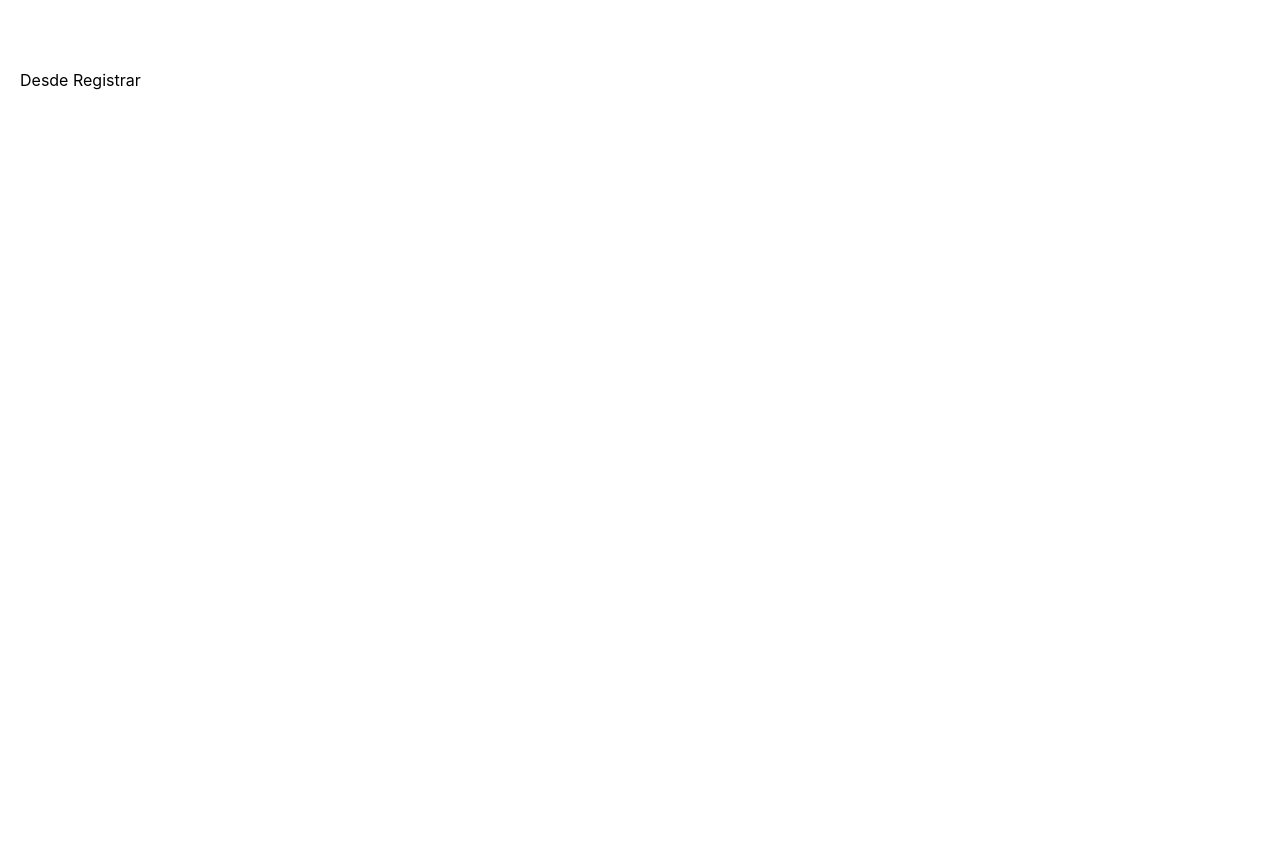
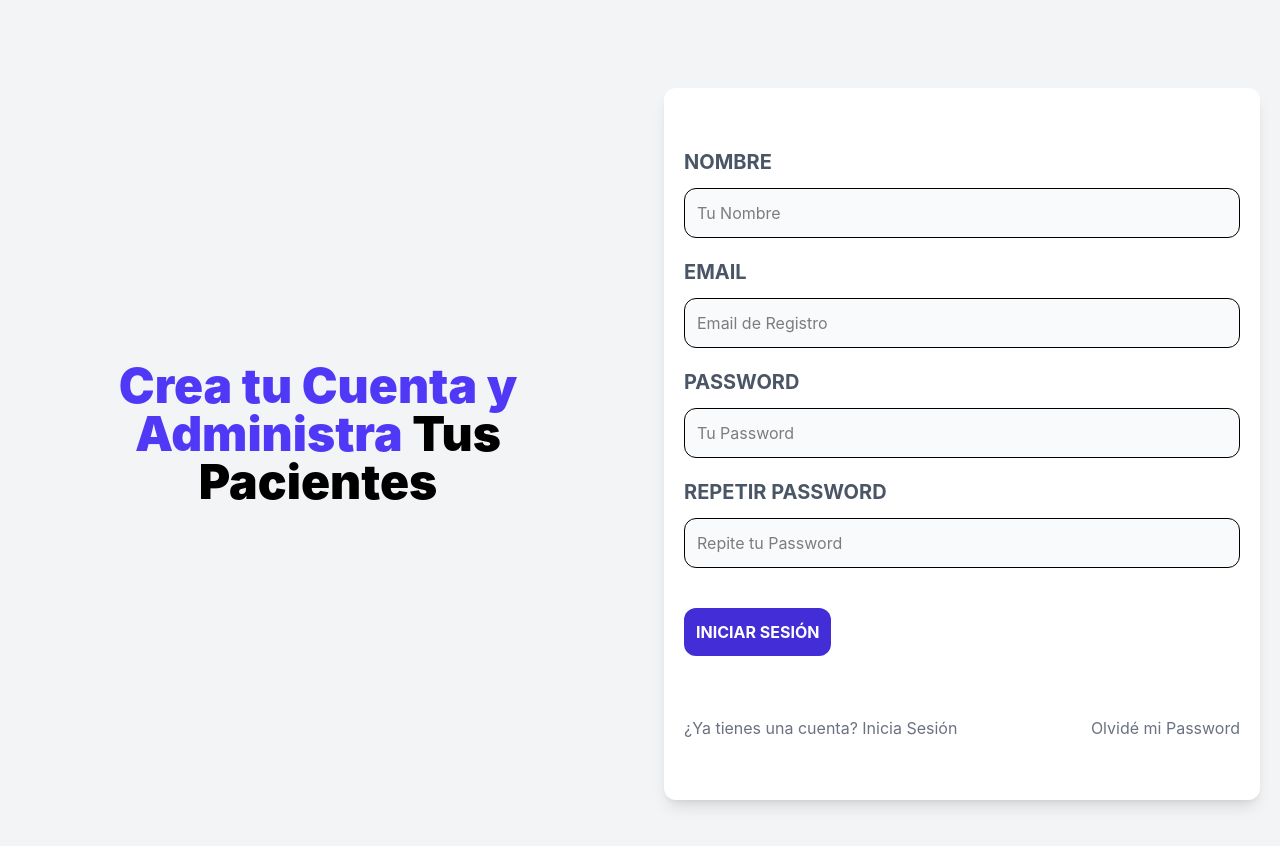
Before and after one commit to jmlocke1/apv-frontend, a React (Vite) app: page /registrar in a window 1280 px wide. Before the commit the page ends 800 px from the top, so only its background shows below. Built offline with nearby package versions, Linux system fonts and the light colour scheme.

Commit message:
Creando la página de Registro de Usuarios

```diff
--- a/index.html
+++ b/index.html
@@ -6,7 +6,7 @@
     <meta name="viewport" content="width=device-width, initial-scale=1.0" />
     <title>APV - Administrador de Pacientes de Veterinaria</title>
   </head>
-  <body>
+  <body class="bg-gray-100 min-h-screen">
     <div id="root"></div>
     <script type="module" src="/src/main.jsx"></script>
   </body>
--- a/src/paginas/Login.jsx
+++ b/src/paginas/Login.jsx
@@ -6,30 +6,29 @@ const Login = () => {
 
             <div>
                 <h1 className="text-indigo-600 font-black text-5xl text-center">
-                    Inicia Sesión y Administra tus <span>Pacientes</span>
+                    Inicia Sesión y Administra tus <span className="text-black">Pacientes</span>
                 </h1>
             </div>
-            <div>
+            <div className="mt-20 md:mt-5 shadow-lg hover:shadow-2xl px-5 py-10 rounded-xl bg-white">
                 <form action="">
                     <div className="my-5">
                         <label
-                            htmlFor=""
+                            htmlFor="email"
                             className="uppercase text-gray-600 block text-xl font-bold"
                         >
                             Email
-
                         </label>
                         <input
                             type="email"
-                            name=""
-                            id=""
+                            name="email"
+                            id="email"
                             placeholder="Email de Registro"
                             className="border w-full p-3 mt-3 bg-gray-50 rounded-xl"
                         />
                     </div>
                     <div className="my-5">
                         <label
-                            htmlFor=""
+                            htmlFor="password"
                             className="uppercase text-gray-600 block text-xl font-bold"
                         >
                             Password
@@ -37,8 +36,8 @@ const Login = () => {
                         </label>
                         <input
                             type="password"
-                            name=""
-                            id=""
+                            name="password"
+                            id="password"
                             placeholder="Tu Password"
                             className="border w-full p-3 mt-3 bg-gray-50 rounded-xl"
                         />
--- a/src/paginas/Registrar.jsx
+++ b/src/paginas/Registrar.jsx
@@ -1,9 +1,96 @@
-
+import { Link } from "react-router-dom";
 
 const Registrar = () => {
     return (
         <>
-            <h1>Desde Registrar</h1>
+            <div>
+                <h1 className="text-indigo-600 font-black text-5xl text-center">
+                    Crea tu Cuenta y Administra <span className="text-black">Tus Pacientes</span>
+                </h1>
+            </div>
+            <div className="mt-20 md:mt-5 shadow-lg hover:shadow-2xl px-5 py-10 rounded-xl bg-white">
+                <form action="">
+                    <div className="my-5">
+                        <label
+                            htmlFor=""
+                            className="uppercase text-gray-600 block text-xl font-bold"
+                        >
+                            Nombre
+                        </label>
+                        <input
+                            type="text"
+                            name=""
+                            id=""
+                            placeholder="Tu Nombre"
+                            className="border w-full p-3 mt-3 bg-gray-50 rounded-xl"
+                        />
+                    </div>
+                    <div className="my-5">
+                        <label
+                            htmlFor="email"
+                            className="uppercase text-gray-600 block text-xl font-bold"
+                        >
+                            Email
+                        </label>
+                        <input
+                            type="email"
+                            name="email"
+                            id="email"
+                            placeholder="Email de Registro"
+                            className="border w-full p-3 mt-3 bg-gray-50 rounded-xl"
+                        />
+                    </div>
+
+                    <div className="my-5">
+                        <label
+                            htmlFor="password"
+                            className="uppercase text-gray-600 block text-xl font-bold"
+                        >
+                            Password
+
+                        </label>
+                        <input
+                            type="password"
+                            name="password"
+                            id="password"
+                            placeholder="Tu Password"
+                            className="border w-full p-3 mt-3 bg-gray-50 rounded-xl"
+                        />
+                    </div>
+
+                    <div className="my-5">
+                        <label
+                            htmlFor="repassword"
+                            className="uppercase text-gray-600 block text-xl font-bold"
+                        >
+                            Repetir Password
+
+                        </label>
+                        <input
+                            type="password"
+                            name="repassword"
+                            id="repassword"
+                            placeholder="Repite tu Password"
+                            className="border w-full p-3 mt-3 bg-gray-50 rounded-xl"
+                        />
+                    </div>
+
+                    <input
+                        type="submit"
+                        value="Iniciar Sesión"
+                        className="bg-indigo-700 w-full py-3 px-3 rounded-xl text-white uppercase font-bold mt-5 hover:cursor-pointer hover:bg-indigo-800 md:w-auto"
+                    />
+                </form>
+
+                <nav className="mt-10 lg:flex lg:justify-between">
+                    <Link
+                        className="block text-center my-5 text-gray-500"
+                        to="/">¿Ya tienes una cuenta? Inicia Sesión</Link>
+                    <Link
+                        className="block text-center my-5 text-gray-500"
+                        to="/olvide-password">Olvidé mi Password</Link>
+                </nav>
+            </div>
         </>
     )
 }
```
